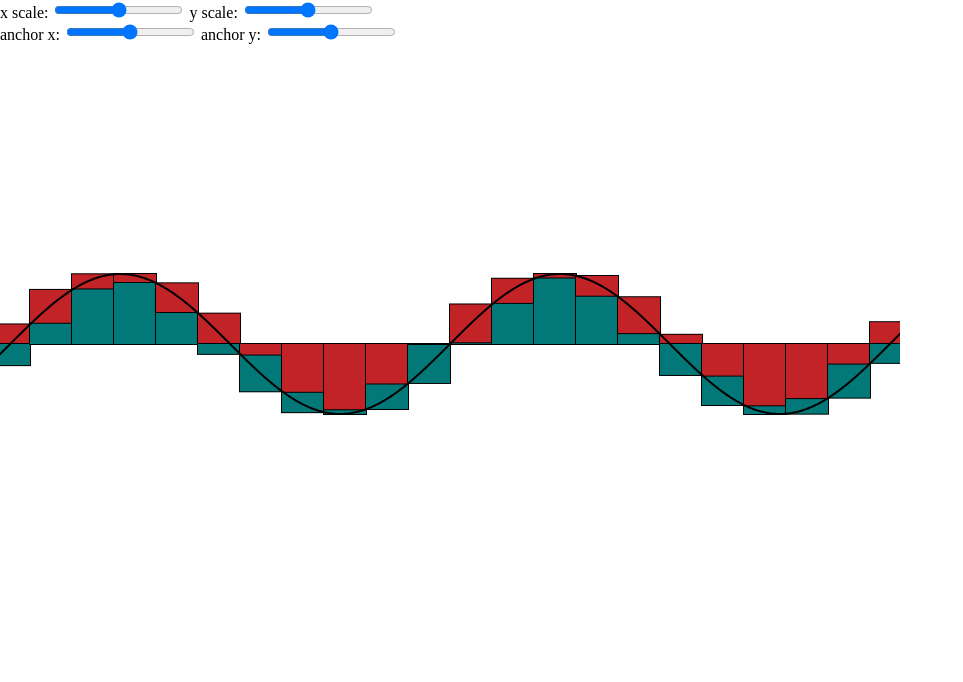
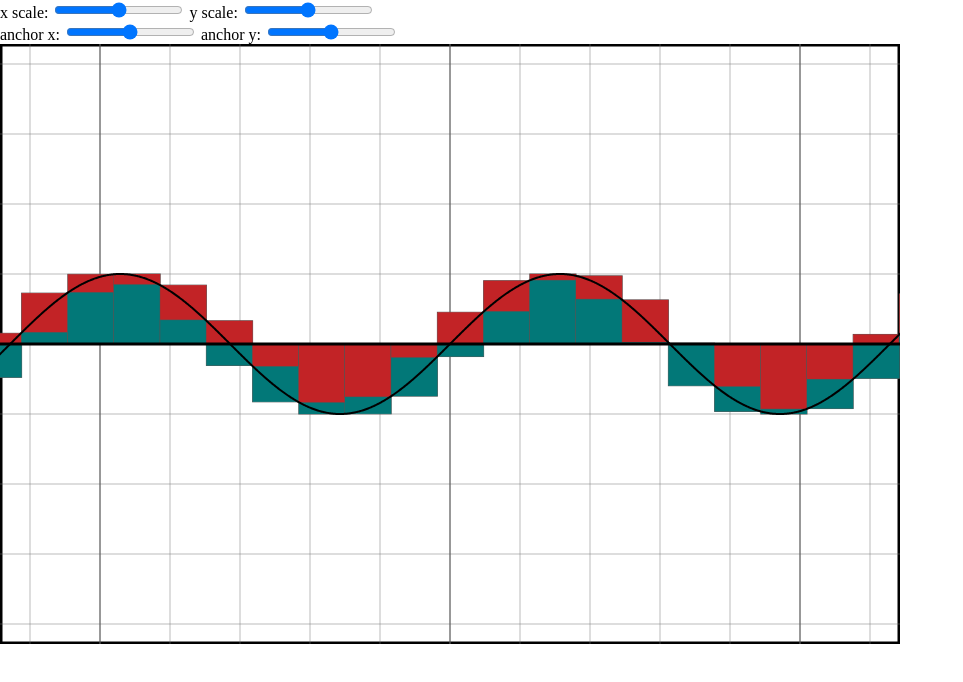
Before and after one commit to joesingo/integrals, a plain HTML site: page integrals.html in a window 1280 px wide. Shown: the whole page, without its empty margins (0-963 px from the left). Drawn offline with Linux system fonts and the light colour scheme.

Commit message:
Added grid, border and x-axis

```diff
--- a/integrals.html
+++ b/integrals.html
@@ -31,10 +31,26 @@
         var settings = {
             "delta": 0.01,
 
+            "grid": {
+                "on": true,
+                "ticks": [1, 5],
+                "lineWidths": [0.5, 1],
+                "colours": ["#777", "#555"]
+            },
+
+            "axis": {
+                "on": true,
+                "colour": "black",
+                "lineWidth": 3
+            },
+
             // Size is set when canvas (re)sized
             "size": {},
 
-            "lineWidth": 2,
+            "graph": {
+                "lineWidth": 2,
+                "colour": "black"
+            },
 
             "scale": {
                 "x": 70,
@@ -50,21 +66,48 @@
             "colours": {
                 "upperSum": "#C22326",
                 "lowerSum": "#027878",
+            },
+
+            "border": {
+                "on": true,
+                "width": 5,
+                "colour": "black"
             }
         }
 
         var f = function(x) {
             return Math.sin(x);
         }
-        f.domain = [-15, 15];
+        f.domain = [-18, 15];
         f.anchor = [0, 0];
+
         f.points = calculatePoints(f);
         var p = uniformPartition(f.domain, 50);
 
         function draw() {
             clearCanvas();
+
+            if (settings.border.on) {
+                ctx.strokeStyle = settings.border.colour;
+                ctx.lineWidth = settings.border.width;
+                ctx.strokeRect(0, 0, canvas.width, canvas.height);
+            }
+
+            if (settings.grid.on) {
+                for (var i=0; i<settings.grid.ticks.length; i++) {
+                    drawGrid(
+                        settings.grid.ticks[i],
+                        settings.grid.lineWidths[i],
+                        settings.grid.colours[i]
+                    );
+                }
+            }
             drawSums(f, p);
             drawGraph(f);
+
+            if (settings.axis.on) {
+                drawAxis(f);
+            }
         }
 
         function clearCanvas() {
@@ -91,6 +134,8 @@
         }
 
         function calculatePoints(f) {
+            // Return an array of [x,f(x)] for x in domain of f at intervals of
+            // settings.delta.
             var points = [];
             for (var x=f.domain[0]; x<=f.domain[1]; x+=settings.delta) {
                 points.push([x, f(x)]);
@@ -110,12 +155,22 @@
         }
 
         function getCanvasCoord(f, t, axis) {
+            // Get canvas coordinate from real coordinate.
+            // (If making changes here be sure to also update getRealCoord())
             var i = (axis === "x" ? 0 : 1);
             return 0.5*settings.size[axis] + settings.scale[axis]*(t - f.anchor[i]);
         }
 
+        function getRealCoord(f, T, axis) {
+            // Get the real coordinate from a canvas coordinate (inverse of
+            // getCanvasCoord())
+            var i = (axis === "x" ? 0 : 1);
+            return f.anchor[i] + (T - 0.5*settings.size[axis]) / settings.scale[axis];
+        }
+
         function drawGraph(f) {
-            ctx.lineWidth = settings.lineWidth;
+            ctx.strokeStyle = settings.graph.colour;
+            ctx.lineWidth = settings.graph.lineWidth;
             ctx.beginPath();
             for (var i=0; i<f.points.length; i++) {
                 var canvasX = getCanvasCoord(f, f.points[i][0], "x");
@@ -123,6 +178,53 @@
 
                 ctx.lineTo(canvasX, canvasY);
             }
+            ctx.stroke();
+        }
+
+        function round(x, n) {
+            // Round x to the nearest n
+            return Math.round(x / n) * n;
+        }
+
+        function drawGrid(frequency, thickness, colour) {
+            var startX = round(getRealCoord(f, 0, "x"), frequency);
+            var endY = round(getRealCoord(f, canvas.width, "x"), frequency);
+
+            ctx.strokeStyle = colour;
+            ctx.lineWidth = thickness;
+
+            // Draw vertical lines
+            for (var x=startX; x<=endY; x+=frequency) {
+                ctx.beginPath();
+                var canvasX = getCanvasCoord(f, x, "x");
+
+                ctx.moveTo(canvasX, 0);
+                ctx.lineTo(canvasX, canvas.height);
+                ctx.stroke();
+            }
+
+            var startY = round(getRealCoord(f, canvas.height, "y"), frequency);
+            var endY = round(getRealCoord(f, 0, "y"), frequency);
+
+            // Draw horizontal lines
+            for (var y=startY; y<=endY; y+=frequency) {
+                ctx.beginPath();
+                var canvasY = getCanvasCoord(f, y, "y");
+
+                ctx.moveTo(0, canvasY);
+                ctx.lineTo(canvas.width, canvasY);
+                ctx.stroke();
+            }
+        }
+
+        function drawAxis(f) {
+            ctx.strokeStyle = settings.axis.colour;
+            ctx.lineWidth = settings.axis.lineWidth;
+            ctx.beginPath();
+            var y = getCanvasCoord(f, 0, "y");
+            ctx.moveTo(0, y);
+            console.log(y);
+            ctx.lineTo(canvas.width, y);
             ctx.stroke();
         }
 
@@ -275,8 +377,6 @@
         // Resize canvas automatically
         window.addEventListener("resize", resizeCanvas);
 
-        draw();
-
         function animate() {
             var k = 1;
             setInterval(function() {
```
